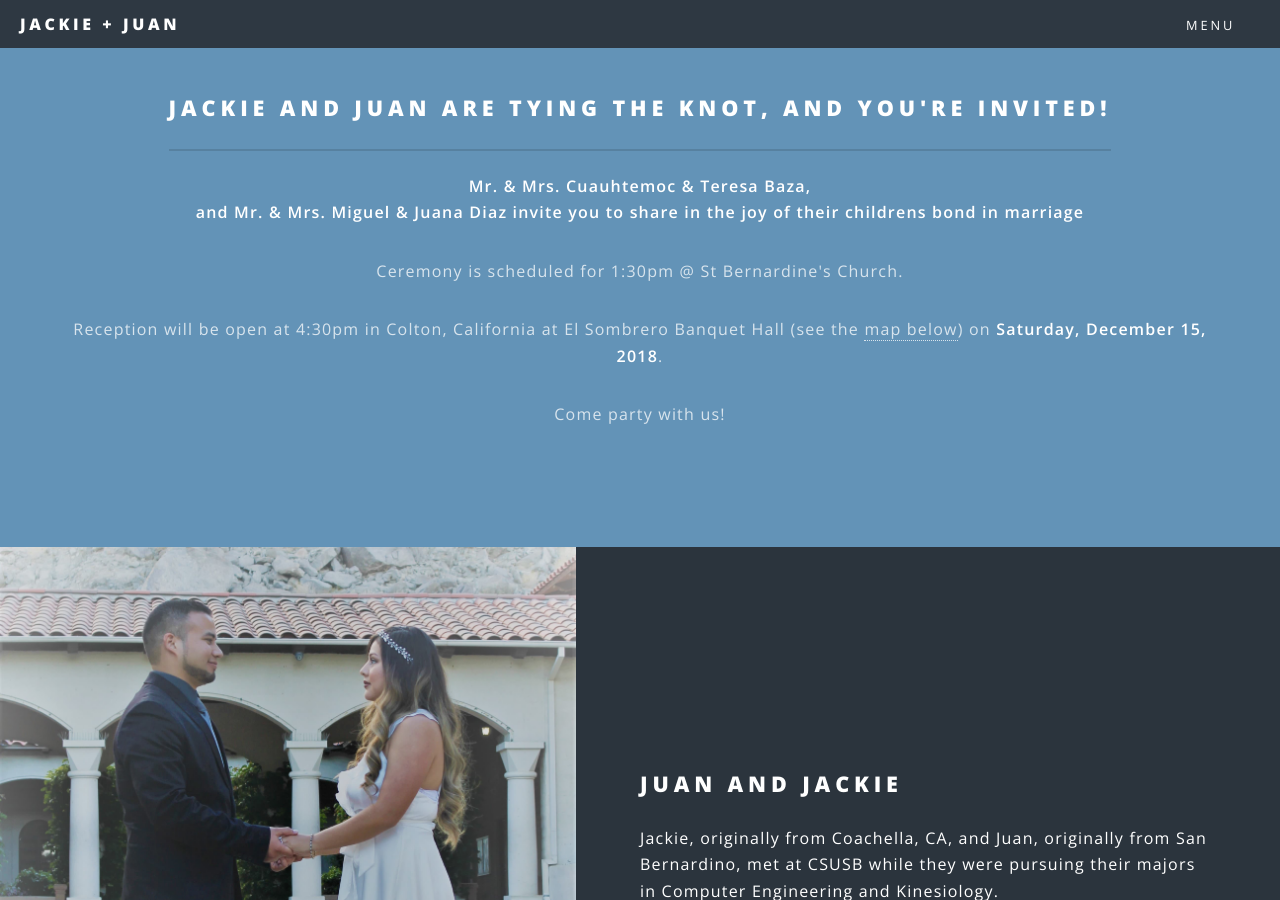
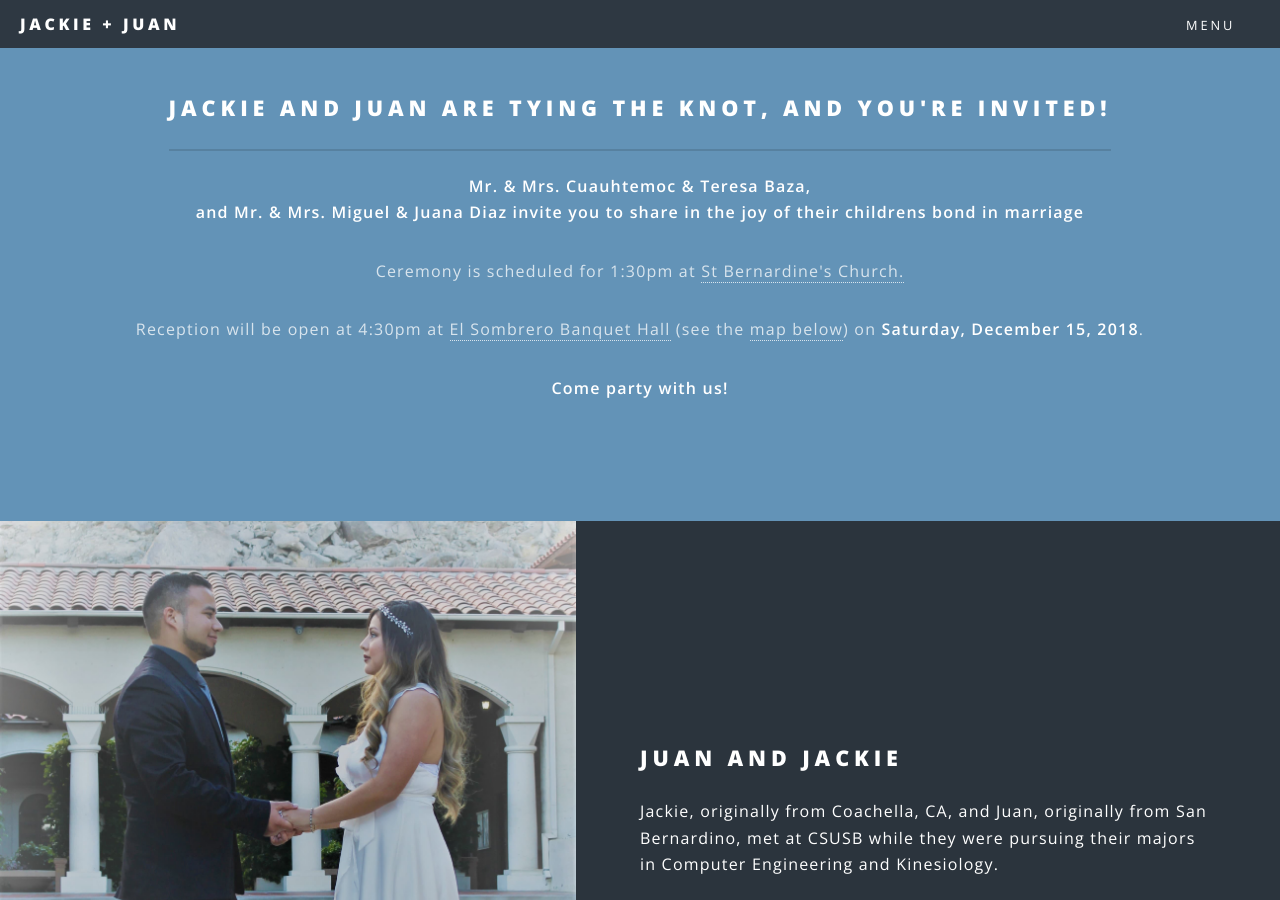
Before and after one commit to juan6218/wedding_diaz, a Jekyll site: the page built from index.html, in a window 1280 px wide and 900 px high, scrolled down 907 px. Built offline with Jekyll 4.4.1, drawn with Linux system fonts in a browser that asks for light colours; some of the changed text lies outside the part shown.

Commit message:
address fix

```diff
--- a/_includes/sections/intro.html
+++ b/_includes/sections/intro.html
@@ -4,11 +4,13 @@
     <p><b>Mr. & Mrs. Cuauhtemoc & Teresa Baza,
       <br/> and Mr. & Mrs. Miguel & Juana Diaz invite you to share in the joy of their childrens bond in marriage</b></p>
 
-    <p>Ceremony is scheduled for 1:30pm @ St Bernardine's Church.</p>
+    <p>Ceremony is scheduled for 1:30pm at <a href="https://www.google.com/maps?saddr=My+Location&daddr=531+N+F+St,+San+Bernardino,+CA+92401">St Bernardine's Church.</a></p>
 
-    <p>Reception will be open at 4:30pm in Colton, California at El Sombrero Banquet Hall (see the
+    <p>Reception will be open at 4:30pm at <a href="https://www.google.com/maps?saddr=My+Location&daddr=354+S+7th+St,+Colton,+CA+92324">El Sombrero Banquet Hall</a>
+      (see the
       <a href="#location" class="more scrolly">map below</a>) on
-      <b>Saturday, December 15, 2018</b>. </p>
-    <p>Come party with us!</p>
+      <b>Saturday, December 15, 2018</b>.
+    </p>
+    <p><b>Come party with us!</b></p>
   </header>
 </div>
--- a/_includes/sections/transportation.html
+++ b/_includes/sections/transportation.html
@@ -1,7 +1,7 @@
 <div class="inner">
   <header class="major">
-    <h2>Traveling to Colton</h2>
-    <p>Colton is near the 215 and 10 Intersection.</p>
-    <p>354 S 7th St, Colton, CA 92324</p>
+    <h2>Traveling to Colton/San Bernardino</h2>
+    <p><b>Ceremony:</b> 531 N F St, San Bernardino, CA 92410 <a href="https://www.google.com/maps?saddr=My+Location&daddr=531+N+F+St,+San+Bernardino,+CA+92401">Directions</a></p>
+    <p><b>Reception:</b> 354 S 7th St, Colton, CA 92324 <a href="https://www.google.com/maps?saddr=My+Location&daddr=354+S+7th+St,+Colton,+CA+92324">Directions</a></p>
   </header>
 </div>
```
